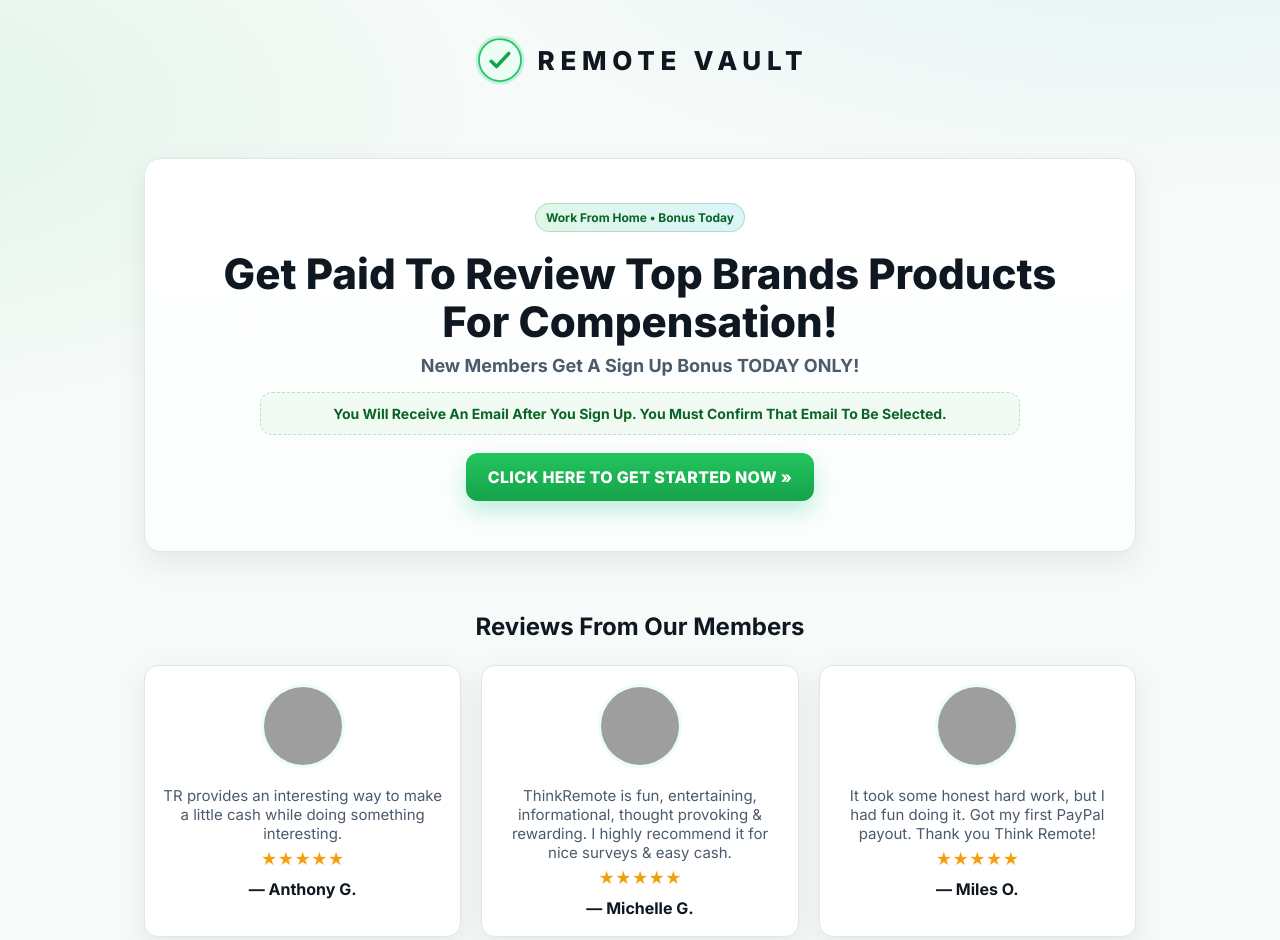
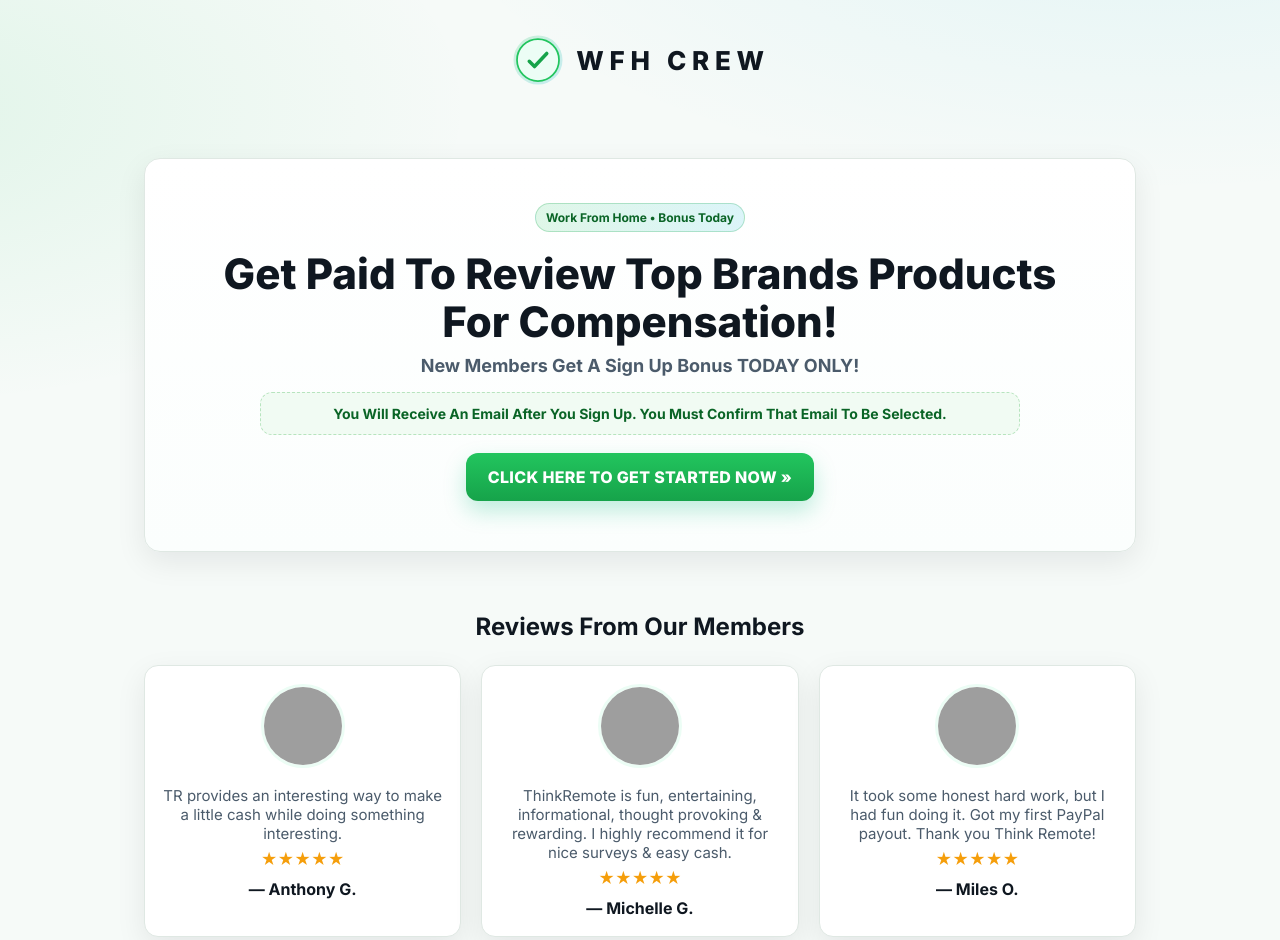
Before and after one commit to kmcitdepart/RemoteVault, a plain HTML site: page index.html in a window 1280 px wide. Shown: the top 940 px of the page. Drawn offline with Linux system fonts and the light colour scheme; grey boxes are pictures that could not be loaded.

Commit message:
Update index.html

```diff
--- a/index.html
+++ b/index.html
@@ -3,7 +3,7 @@
 <head>
 <meta charset="utf-8" />
 <meta name="viewport" content="width=device-width, initial-scale=1" />
-<title>Remote Vault - Get Paid To Review</title>
+<title>WFH Crew - Get Paid To Review</title>
 <meta name="description" content="Get Paid To Review Top Brands Products For Compensation. New Members Get A Sign Up Bonus TODAY ONLY!">
 <link href="https://fonts.googleapis.com/css2?family=Inter:wght@400;600;700;800&display=swap" rel="stylesheet">
 <style>
@@ -88,7 +88,7 @@
         <circle cx="32" cy="32" r="24" fill="#ecfdf5" stroke="#22c55e" stroke-width="2"/>
         <path d="M22 33.5l6 6 14-15" fill="none" stroke="#16a34a" stroke-width="4" stroke-linecap="round" stroke-linejoin="round"/>
       </svg>
-      <div class="brand" aria-hidden="true">REMOTE&nbsp;VAULT</div>
+      <div class="brand" aria-hidden="true">WFH&nbsp;CREW</div>
     </a>
   </header>
 
```
